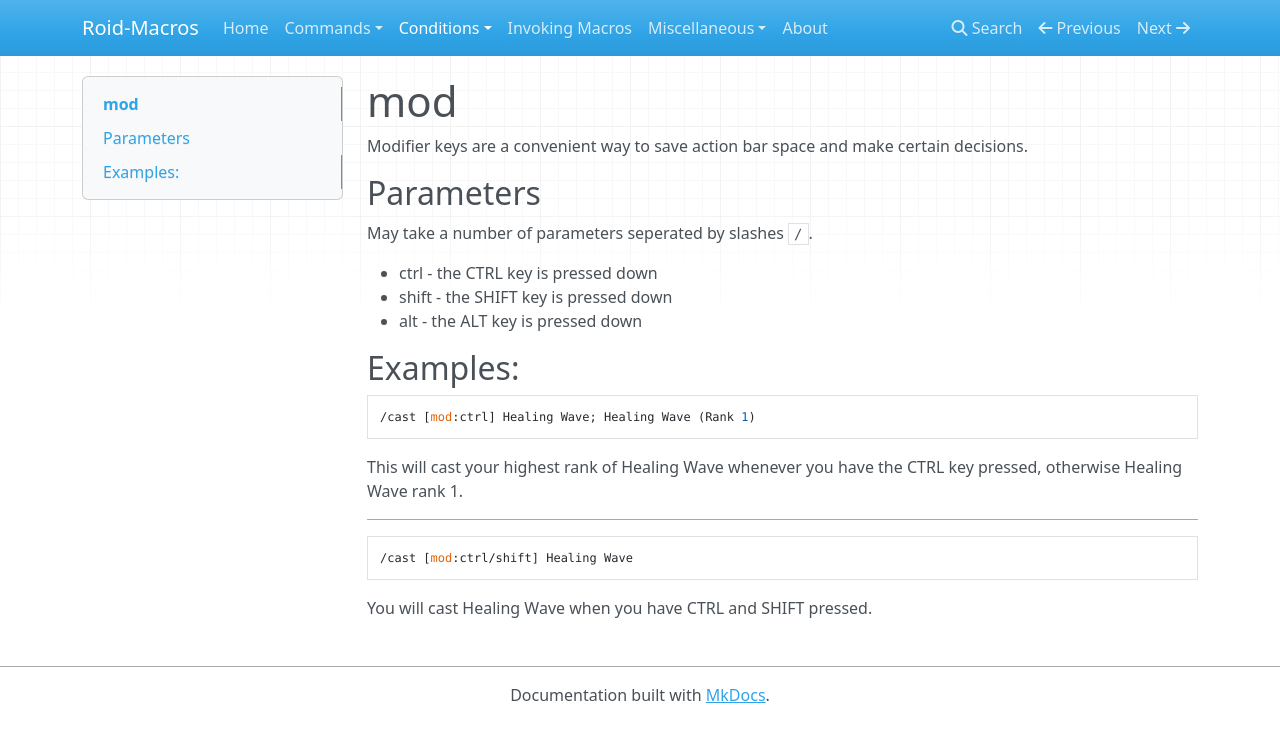
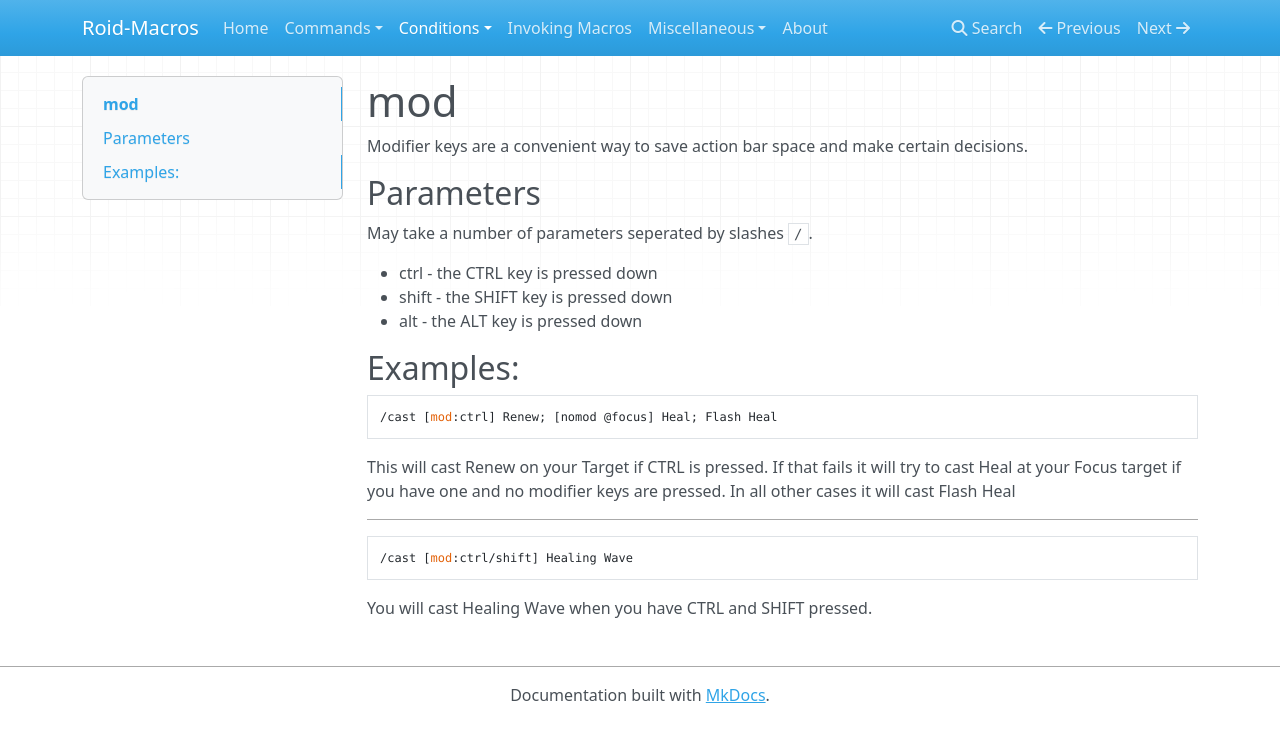
Before and after one commit to DennisWG/Roid-Macros, an MkDocs documentation site: the page built from docs/conditions/mod.md, in a window 1280 px wide. Shown: the top 742 px of the page. Built offline with MkDocs 1.6.1, drawn with Linux system fonts in a browser that asks for light colours; nearby versions of some CDN libraries; old or Windows-style settings are respelled for this version of MkDocs.

Commit message:
Added nomod condition. Fixed pfUI compatibility retaining focus after /clearfocus

````diff
--- a/docs/conditions/mod.md
+++ b/docs/conditions/mod.md
@@ -14,10 +14,12 @@ May take a number of parameters seperated by slashes `/`.
 ## Examples:
 
 ```lua
-/cast [mod:ctrl] Healing Wave; Healing Wave (Rank 1)
+/cast [mod:ctrl] Renew; [nomod @focus] Heal; Flash Heal
 ```
 
-This will cast your highest rank of Healing Wave whenever you have the CTRL key pressed, otherwise Healing Wave rank 1.
+This will cast Renew on your Target if CTRL is pressed. If that fails it will try to cast
+Heal at your Focus target if you have one and no modifier keys are pressed. In all other cases
+it will cast Flash Heal
 
 ---
 
````
Also changed, not shown: docs/conditions.md (+2 -2 lines), 2 other files.
